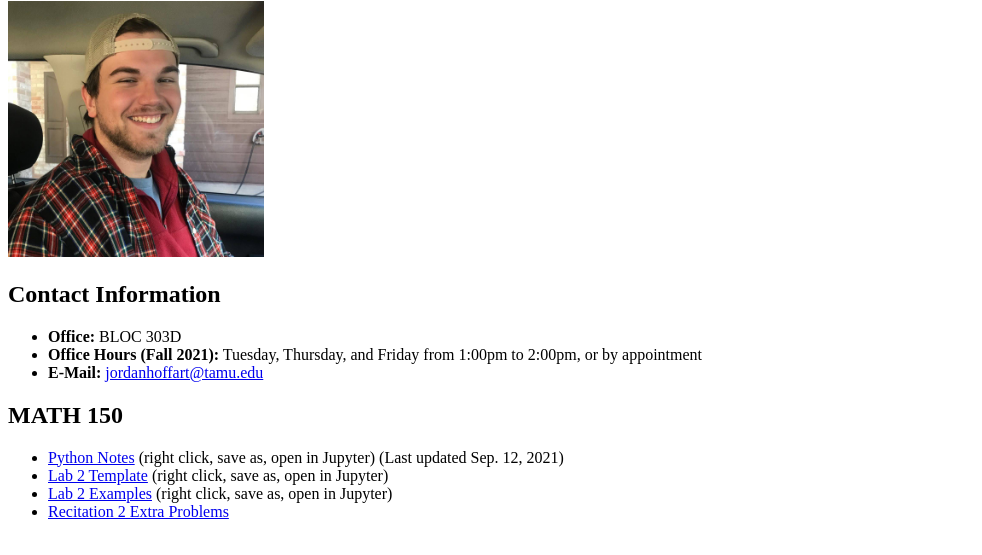
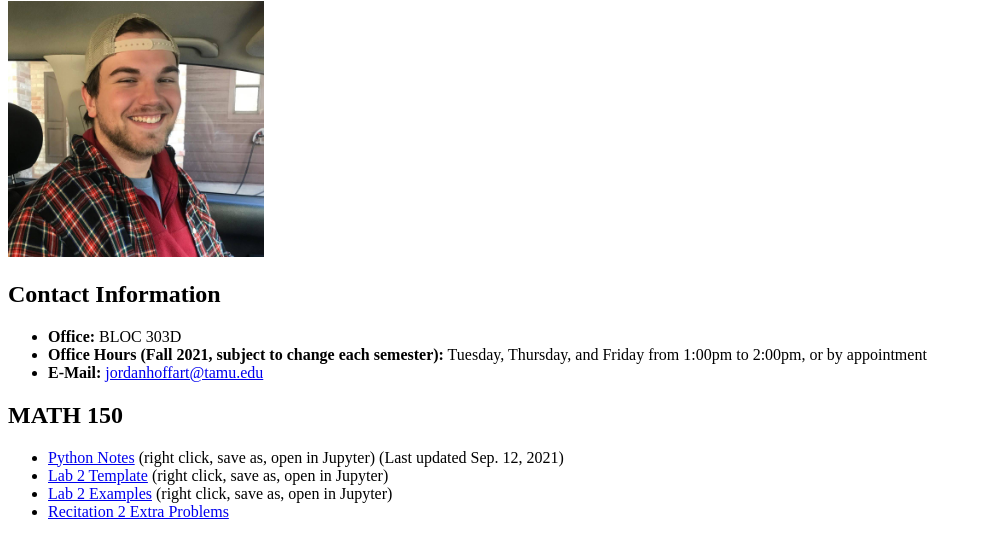
Before and after one commit to jordanhoffart/jordanhoffart.github.io, a plain HTML site: page index.html in a window 1280 px wide. Shown: the part 79-634 px from the top of the page, without its empty margins (0-982 px from the left). Drawn offline with Linux system fonts and the light colour scheme.

Commit message:
Update index.html

```diff
--- a/index.html
+++ b/index.html
@@ -13,7 +13,7 @@
 	<h2> Contact Information </h2>
 	<ul>
 		<li> <b>Office:</b> BLOC 303D </li>
-		<li> <b>Office Hours (Fall 2021):</b> Tuesday, Thursday, and Friday from 1:00pm to 2:00pm, or by appointment </li>
+		<li> <b>Office Hours (Fall 2021, subject to change each semester):</b> Tuesday, Thursday, and Friday from 1:00pm to 2:00pm, or by appointment </li>
 		<li> <b>E-Mail:</b> <a href="mailto:jordanhoffart@tamu.edu">jordanhoffart@tamu.edu</a> </li>
 	</ul>
 	<h2> MATH 150 </h2>
```
